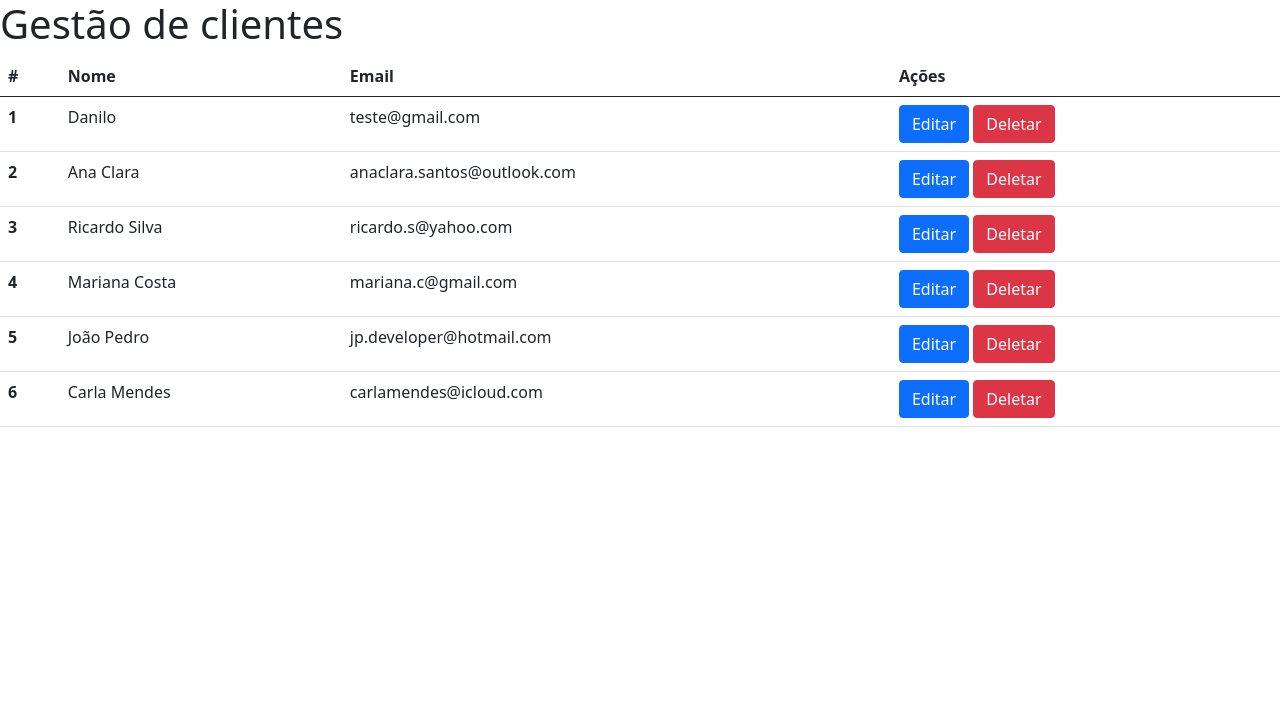
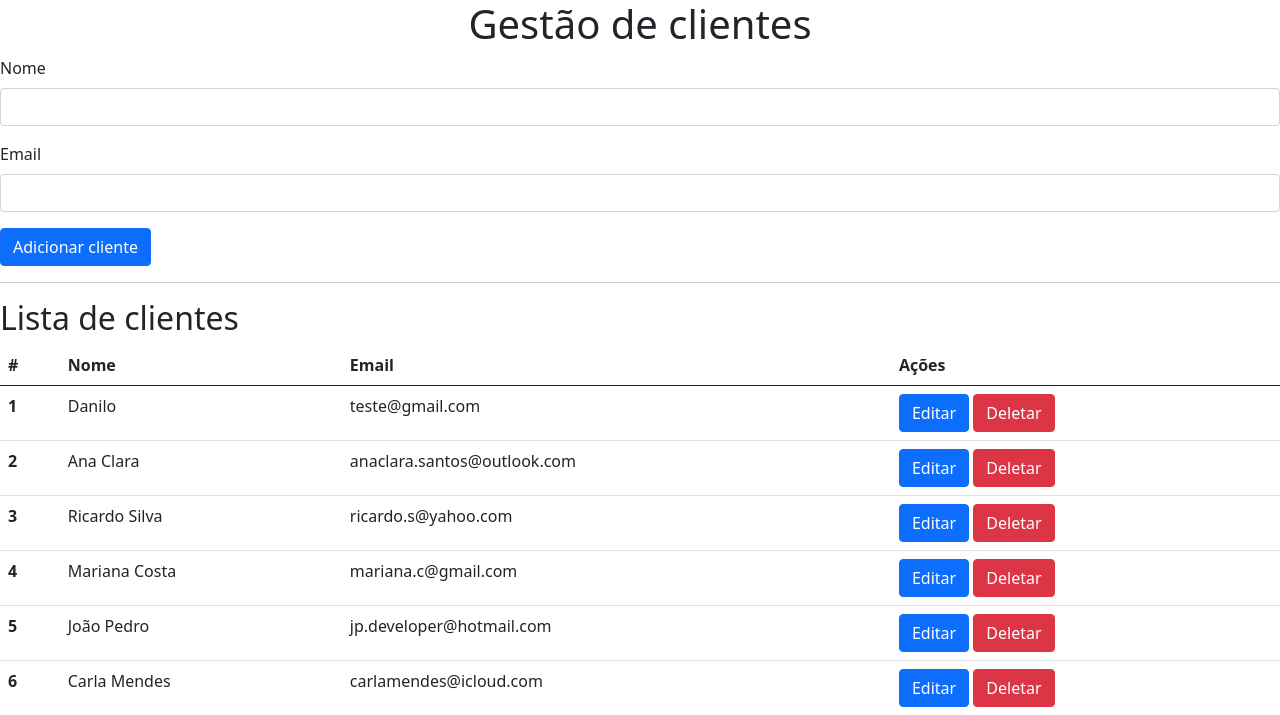
Before and after one commit to DaniloDiasLTDA/web-app-flask, a Flask app: page / in a window 1280 px wide. Shown: the top 715 px of the page. Run offline with Flask 3, Linux system fonts and the light colour scheme.

Commit message:
feat :Added an input to manage clients

```diff
--- a/web_flask_app/routes/client.py
+++ b/web_flask_app/routes/client.py
@@ -1,4 +1,4 @@
-from flask import Blueprint, render_template
+from flask import Blueprint, render_template, request
 from data.client_data import CLIENTS
 
 client_route = Blueprint('cliente', __name__)
@@ -11,7 +11,9 @@ def list_client():
 
 @client_route.route('/', methods=['POST'])
 def insert_client():
-    pass
+
+    print(request.json)
+    return {'ok': 'ok'}
 
 
 @client_route.route('/new')
--- a/web_flask_app/templates/form_client.html
+++ b/web_flask_app/templates/form_client.html
@@ -0,0 +1,17 @@
+<form class="c-form" action="{{ url_for('cliente.insert_client') }}" method="POST">
+
+  <div class="mb-3">
+    <label class="form-label">Nome</label>
+    <input type="text" class="form-control" name="nome">
+  </div>
+
+
+  <div class="mb-3">
+    <label class="form-label">Email</label>
+    <input type="text" class="form-control" name="email">
+  </div>
+
+
+  <button type="submit" class="btn btn-primary">Adicionar cliente</button>
+
+</form>
--- a/web_flask_app/templates/index.html
+++ b/web_flask_app/templates/index.html
@@ -9,9 +9,17 @@
   </head>
   <body>
 
-    <h1>Gestão de clientes</h1>
+    <h1 class="text-center">Gestão de clientes</h1>
 
+    <!-- Formulário add client -->
+    <div c-container="{{ url_for('cliente.customer_form' )}}"></div>
+
+    <hr>
+
+    <!-- Lista de clientes -->
+    <h2>Lista de clientes</h2>
     <div c-container="{{ url_for('cliente.list_client') }}"></div>
+
 
     <script src="https://cdn.jsdelivr.net/npm/bootstrap@5.0.2/dist/js/bootstrap.bundle.min.js" integrity="sha384-MrcW6ZMFYlzcLA8Nl+NtUVF0sA7MsXsP1UyJoMp4YLEuNSfAP+JcXn/tWtIaxVXM" crossorigin="anonymous"></script>
     <script src="{{ url_for('static', filename='js/cru.js') }}"></script>
```
